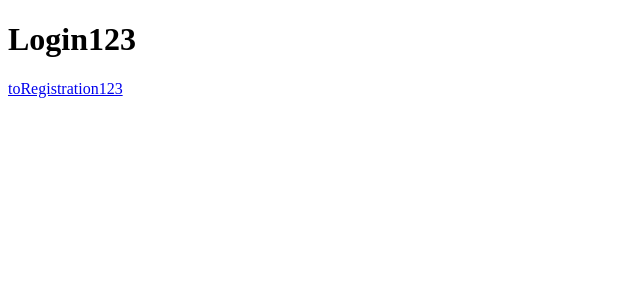
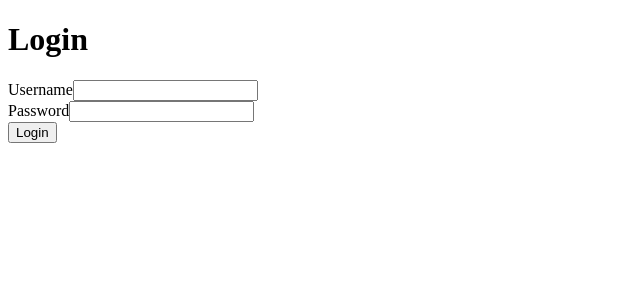
Before and after one commit to Valery223/MeetAppFrontend, a React (Vite) app: page /login in a window 1280 px wide. Shown: the top 300 px of the page, without its empty margins (0-640 px from the left). Built offline with nearby package versions, Linux system fonts and the light colour scheme.

Commit message:
create login page

```diff
--- a/src/App.jsx
+++ b/src/App.jsx
@@ -9,6 +9,7 @@ import {
 import Home from "./pages/Home";
 import Test1 from "./pages/Test1";
 import Login from "./pages/Login";
+import LoginTest from "./pages/LoginTest";
 import Registration from "./pages/Registration";
 
 //layouts
@@ -21,7 +22,7 @@ const router = createBrowserRouter(
         <Route index element={<Home />} />
         <Route path="/test1" element={<Test1 />} />
       </Route>
-      <Route path="/login" element={<Login />} />
+      <Route path="/login" element={<LoginTest />} />
       <Route path="/registration" element={<Registration />} />
     </Route>
   )
--- /dev/null
+++ b/src/pages/LoginTest.jsx
@@ -0,0 +1,49 @@
+import React, { useState } from "react";
+
+const LoginTest = () => {
+  const [username, setUsername] = useState("");
+  const [password, setPassword] = useState("");
+
+  const handleUsernameChange = (e) => {
+    setUsername(e.target.value);
+  };
+
+  const handlePasswordChange = (e) => {
+    setPassword(e.target.value);
+  };
+
+  const handleSubmit = (e) => {
+    e.preventDefault();
+    console.log("Username:", username);
+    console.log("Password:", password);
+  };
+
+  return (
+    <div>
+      <h1>Login</h1>
+      <form onSubmit={handleSubmit}>
+        <div>
+          <label htmlFor="username">Username</label>
+          <input
+            type="text"
+            id="username"
+            value={username}
+            onChange={handleUsernameChange}
+          />
+        </div>
+        <div>
+          <label htmlFor="password">Password</label>
+          <input
+            type="password"
+            id="password"
+            value={password}
+            onChange={handlePasswordChange}
+          />
+        </div>
+        <button type="submit">Login</button>
+      </form>
+    </div>
+  );
+};
+
+export default LoginTest;
```
